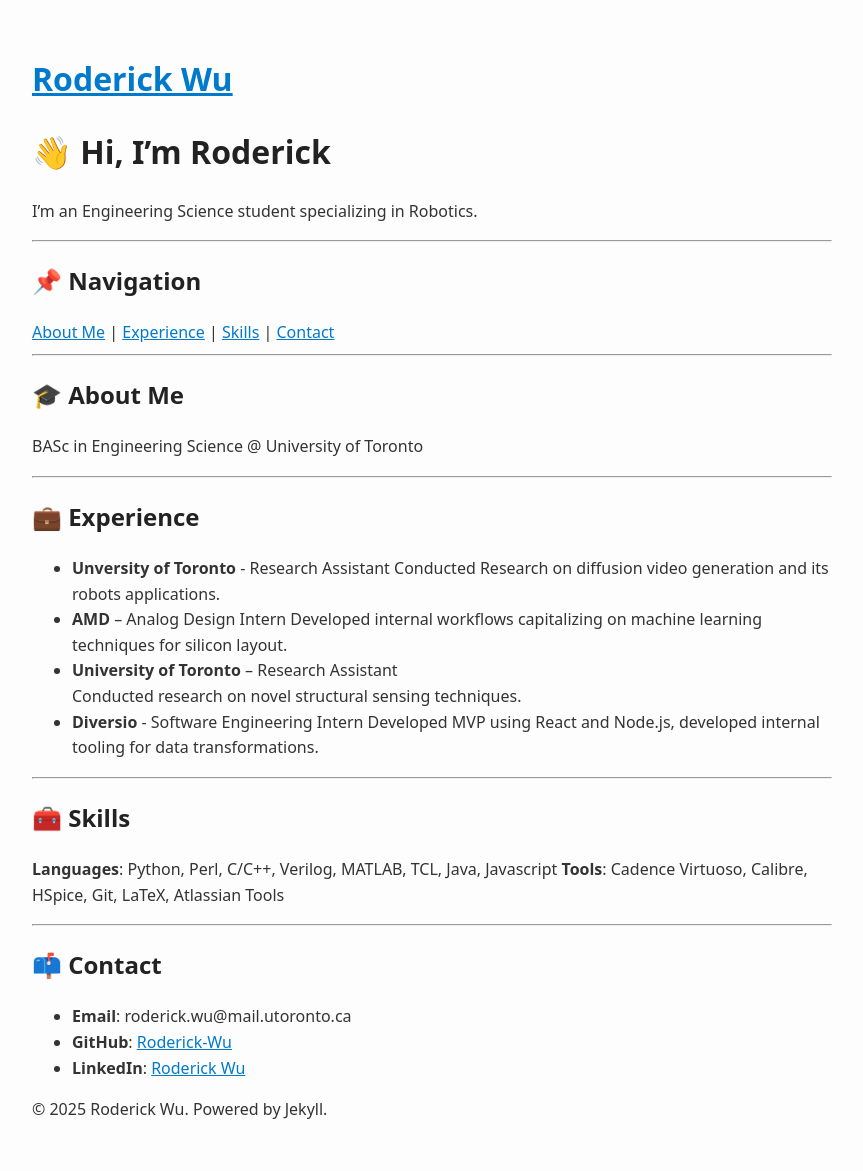
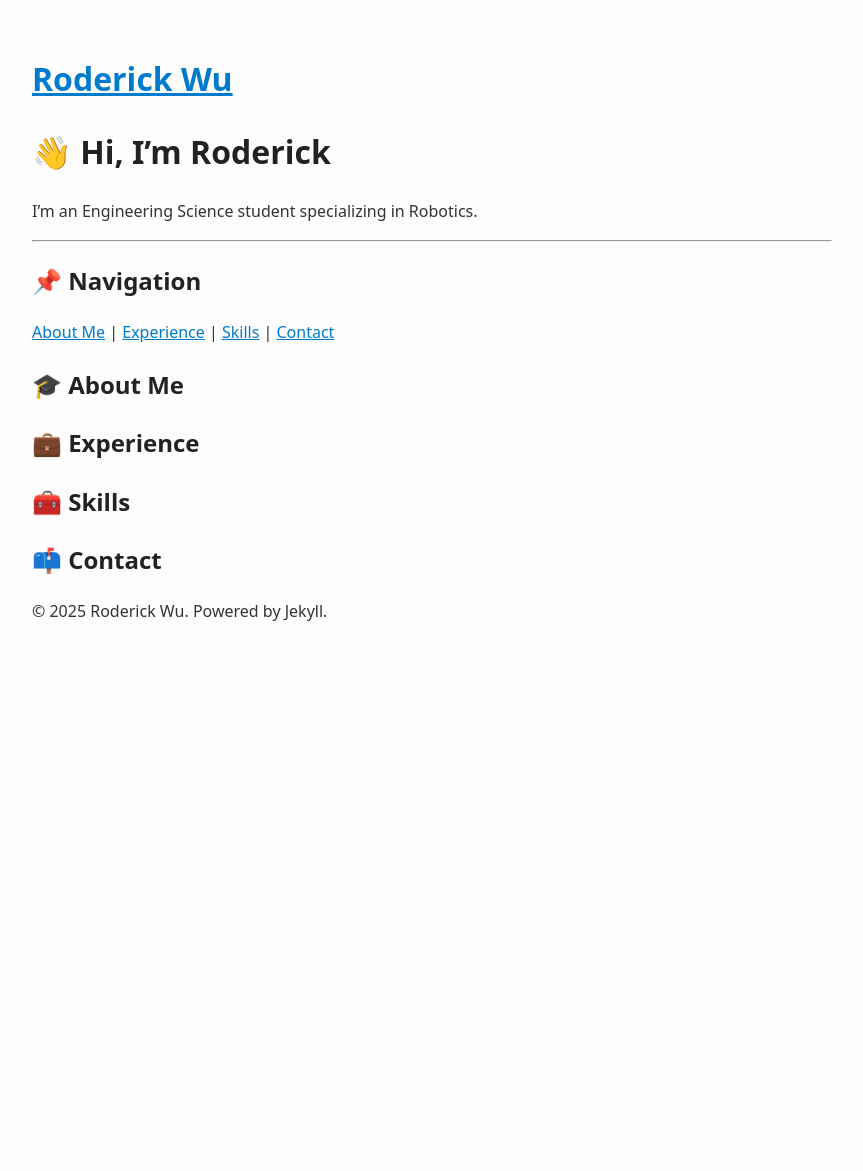
Before and after one commit to Roderick-Wu/Roderick-Wu.github.io, a Jekyll site: the page built from index.md, in a window 1280 px wide. Shown: the whole page, without its empty margins (208-1071 px from the left). Built offline with Jekyll 4.4.1, drawn with Linux system fonts in a browser that asks for light colours; after the commit the page ends 900 px from its top, so only the background shows below that.

Commit message:
move from markdown to html

```diff
--- a/index.md
+++ b/index.md
@@ -22,7 +22,7 @@
 
 
 
----
+<!-- ---
 
 ## 🎓 About Me {#about}
 
@@ -55,21 +55,21 @@
 - **Email**: roderick.wu@mail.utoronto.ca
 - **GitHub**: [Roderick-Wu](https://github.com/Roderick-Wu)
 - **LinkedIn**: [Roderick Wu](https://www.linkedin.com/in/roderick--wu)
+ -->
 
 
 
 
-<!--
 
-<div class="section" onclick="toggleSection('about')">
+<section id="about">
     <h2>🎓 About Me</h2>
-        <div id="about" class="content">
+    <div id="about" class="content">
         <p>BASc in Engineering Science @ University of Toronto</p>
         <p></p>
     </div>
-</div>
+</section>
 
-<div class="section" onclick="toggleSection('experience')">
+<section id="experience">
     <h2>💼 Experience</h2>
     <div id="experience" class="content">
         <ul>
@@ -79,21 +79,21 @@
             <li><strong>Diversio</strong>: Software Engineering Intern - Developed MVP using React and Node.js, developed internal tooling for data transformations.</li>
         </ul>
     </div>
-</div>
+</section>
 
-<div class="section" onclick="toggleSection('skills')">
+<section id="skills">
     <h2>🧰 Skills</h2>
-        <div id="skills" class="content">
+    <div id="skills" class="content">
         <p><strong>Languages:</strong> Python, Perl, C/C++, Verilog, MATLAB, TCL, Java, Javascript</p>
         <p><strong>Tools:</strong> Cadence Virtuoso, Calibre, HSpice, Git, LaTeX, Atlassian Tools</p>
     </div>
-</div>
+</section>
 
-<div class="section" onclick="toggleSection('contact')">
+<section id = "contact">
     <h2>📫 Contact</h2>
-        <div id="contact" class="content">
+    <div id="contact" class="content">
         <p>Email: <a href="roderick.y.wu@mail.utoronto.ca" target="_blank">roderick.wu@mail.utoronto.ca</p>
         <p>GitHub: <a href="https://github.com/Roderick-Wu" target="_blank">Roderick-Wu</a></p>
         <p>LinkedIn: <a href="https://www.linkedin.com/in/roderick--wu/" target="_blank">Roderick Wu</a></p>
     </div>
-</div> -->
+</section>
```
